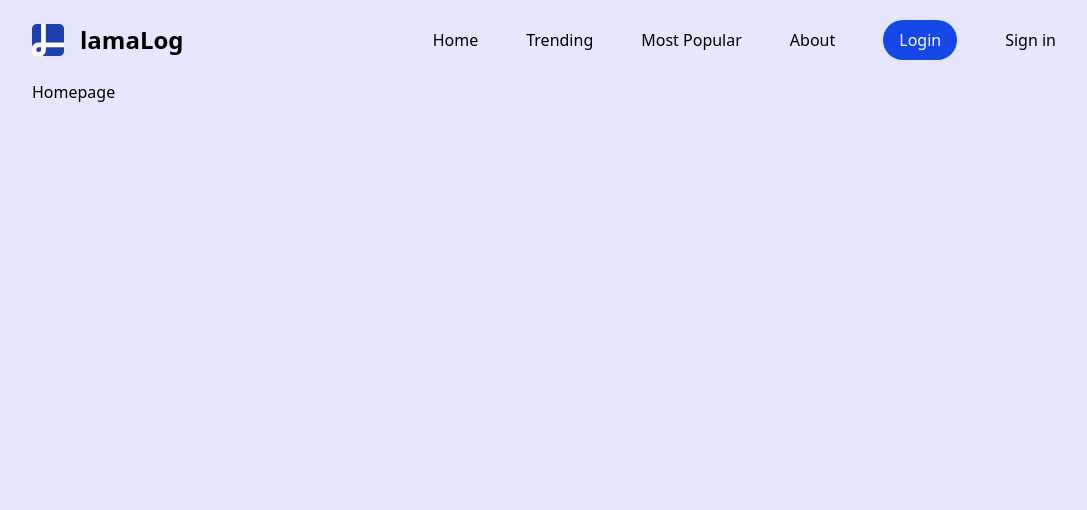
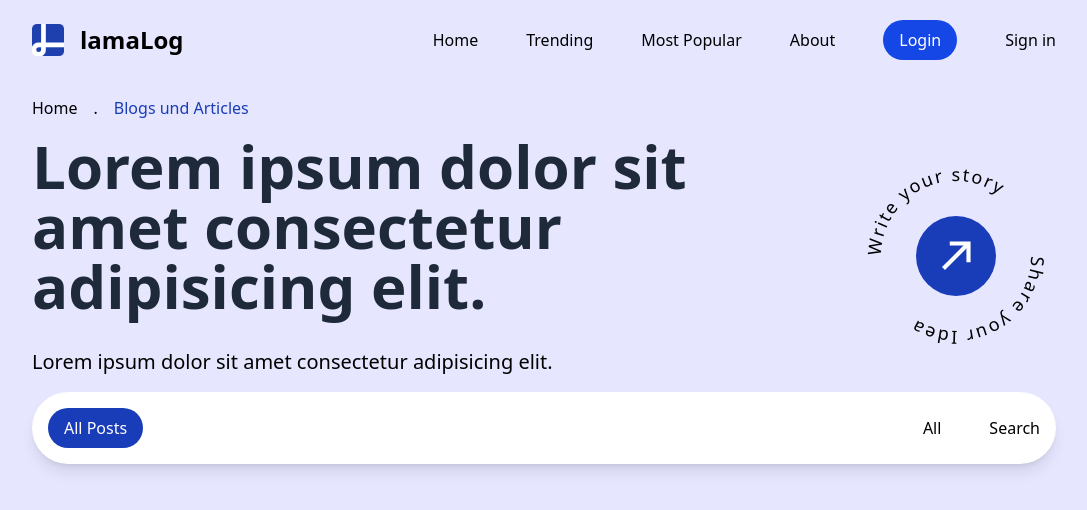
Before and after one commit to IamLeslieClaussen/InteractiveBlogSiteUpdate, a React app in the folder Frontend/: page / in a window 1280 px wide. Shown: the top 510 px of the page, without its empty margins (96-1183 px from the left). Built offline with nearby package versions, Linux system fonts and the light colour scheme; no server answers; the HTML template or start-up script is replaced by a standard one.

Commit message:
latest commit

```diff
--- /dev/null
+++ b/Frontend/src/components/MainCategories.tsx
@@ -0,0 +1,16 @@
+import { Link } from "react-router-dom"
+
+const MainCategories = () => {
+    return (
+        <div className="hidden md:flex bg-white rounded-3xl xl:rounded-full p-4 shadow-lg items-center justify-center gap-8">
+            <div className="flex-1 flex items-center justify-between flex-wrap">
+                <Link to="/posts" className="bg-blue-800 text-white rounded-full px-4 py-2">All Posts</Link>
+                <Link to="/posts" className="hover:bg-blue-50 rounded-full px-4 py-2">All</Link>
+
+            </div>
+            <div className="">Search</div>
+        </div>
+    )
+}
+
+export default MainCategories
--- a/Frontend/src/index.css
+++ b/Frontend/src/index.css
@@ -3,3 +3,7 @@
 body {
   background-color: #e6e6ff ;
 }
+
+.animatedButton{
+  animation-duration: 1000ms;
+}
--- a/Frontend/src/routes/Homepage.tsx
+++ b/Frontend/src/routes/Homepage.tsx
@@ -1,6 +1,57 @@
+import { Link } from "react-router-dom"
+import MainCategories from "../components/MainCategories"
+
 const Homepage = () => {
     return (
-        <div className="">Homepage</div>
+        <div className="mt-4 flex flex-col gap-4">
+            <div className="flex gap-4">
+                <Link to="/">Home</Link>
+                <span>.</span>
+                <span className="text-blue-800">Blogs und Articles</span>
+            </div>
+            <div className="flex items-center justify-between">
+                <div className="">
+                    <h1 className="text-gray-800 text-2xl md:text-5xl lg:text-6xl font-bold">
+                        Lorem ipsum dolor sit amet consectetur adipisicing elit.
+                    </h1>
+                    <p className="mt-8 text-md md:text-xl">Lorem ipsum dolor sit amet consectetur adipisicing elit.</p>
+                </div>
+                <Link to="writing" className="hidden md:block   relative">
+                 <svg
+            viewBox="0 0 200 200"
+            width="200"
+            height="200"
+            // className="text-lg tracking-widest animate-spin animatedButton"
+            className="text-lg tracking-widest"
+          >
+             <path
+              id="circlePath"
+              fill="none"
+              d="M 100, 100 m -75, 0 a 75,75 0 1,1 150,0 a 75,75 0 1,1 -150,0"
+            />
+            <text>
+                <textPath href="#circlePath" startOffset="0%">Write your story</textPath>
+                <textPath href="#circlePath" startOffset="50%">Share your Idea</textPath>
+            </text>
+          </svg>
+          <button className="absolute top-0 left-0 right-0 bottom-0 m-auto w-20 h-20 bg-blue-800 rounded-full flex items-center justify-center">
+            <svg
+              xmlns="http://www.w3.org/2000/svg"
+              viewBox="0 0 24 24"
+              width="50"
+              height="50"
+              fill="none"
+              stroke="white"
+              strokeWidth="2"
+            >
+              <line x1="6" y1="18" x2="18" y2="6" />
+              <polyline points="9 6 18 6 18 15" />
+            </svg>
+          </button>
+                </Link>
+            </div>
+            <MainCategories />
+        </div>
     )
 }
 
--- a/Frontend/src/routes/LoginPage.tsx
+++ b/Frontend/src/routes/LoginPage.tsx
@@ -1,6 +1,10 @@
+import { SignIn } from "@clerk/clerk-react"
+
 const LoginPage = () => {
     return (
-        <div className="">LoginPage</div>
+        <div className="flex items-center justify h-[calc(100vh-80px)]">
+            <SignIn signInUrl="/register"/>
+        </div>
     )
 }
 
--- a/Frontend/src/routes/Register.tsx
+++ b/Frontend/src/routes/Register.tsx
@@ -1,7 +1,13 @@
+import { SignUp } from "@clerk/clerk-react"
+
 const Register = () => {
     return (
-        <div className="">Register</div>
+        <div className="">
+            <div className="flex items-center justify-center h-[calc(100vh-80px)]">
+                <SignUp signInUrl="/login"/>
+            </div>
+        </div> // <--- This was the missing closing </div> tag
     )
-}
+} // <--- This was the incorrectly positioned closing brace
 
 export default Register
```
